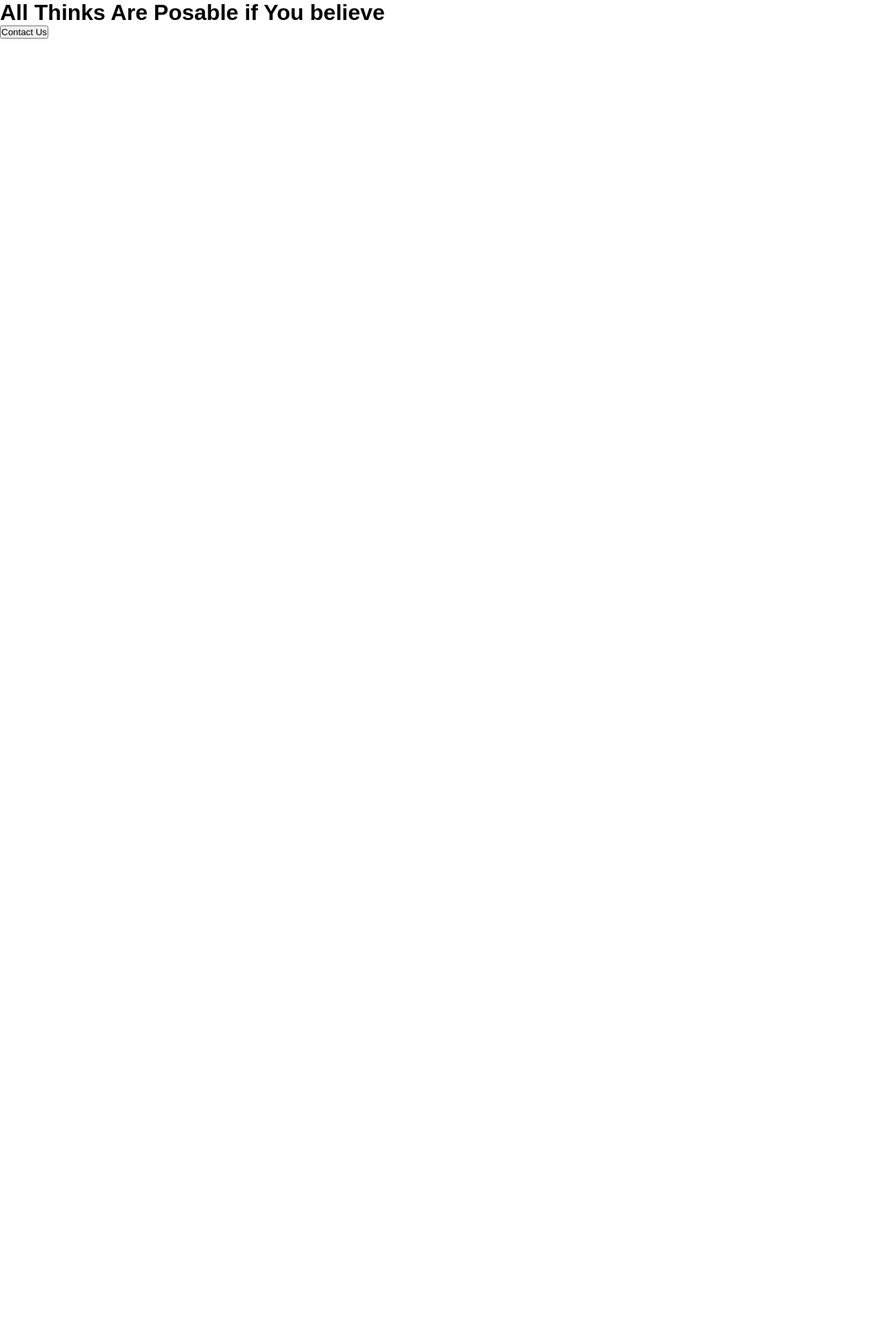
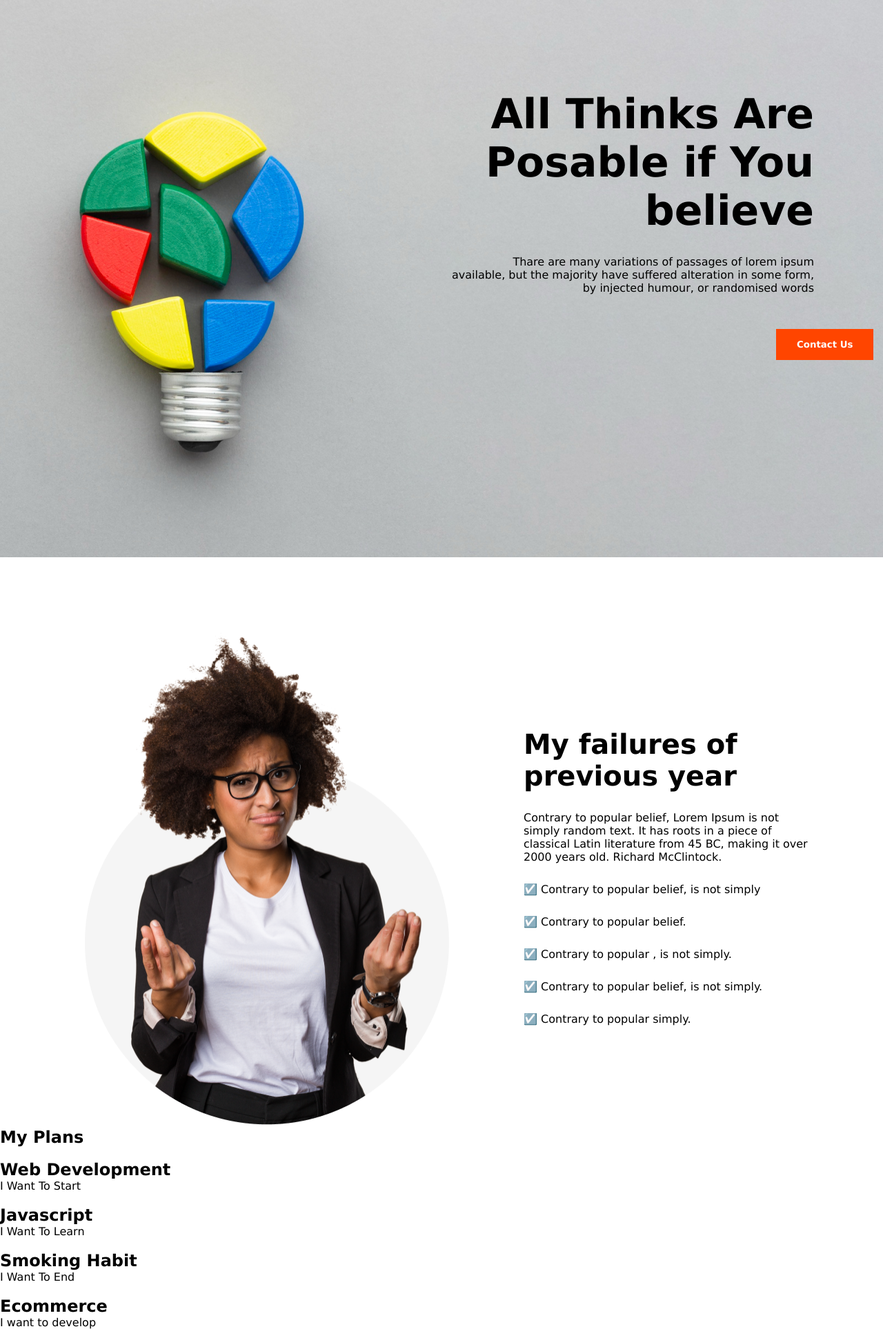
Before and after one commit to GitHridoy/new-year-new-me, a plain HTML site: page index.html in a window 1280 px wide. Shown: the whole page at 69% size. Before the commit the page ends 800 px from the top, so only its background shows below. Drawn offline with Linux system fonts and the light colour scheme.

Commit message:
edit icon and more

```diff
--- a/css/style.css
+++ b/css/style.css
@@ -1,5 +1,60 @@
 *{
     margin: 0;
     padding: 0;
-    font-family: sans-serif;
+    font-family: Verdana, Geneva, Tahoma, sans-serif
 }
+header{
+    width: 100%;
+    height: 808px;
+    background-image: url(../images/banner/banner2.png);
+
+
+}
+
+header .header-content{
+    padding-top: 130px;
+
+}
+.header-content .header-title{
+    text-align: right;
+    margin-right: 100px;
+    font-size: 60px;
+}
+.header-content .header-description{
+    margin-right: 100px;
+    text-align: right;
+    margin-top: 30px;
+
+}
+.header-content .btn{
+    margin-left: 1125px;
+    margin-top: 50px;
+    padding: 15px 30px;
+    background-color: orangered;
+    border: none;
+    color: white;
+    font-weight: bold;
+}
+
+/*my-fail*/
+.my-fail{
+    display: flex;
+    align-items: center;
+    margin-top: 100px;
+    gap: 90px;
+    padding: 0px 100px 0px 100px;
+}
+.my-fail .pic img{
+    width: 569px;
+    height: 723px;
+}
+.my-fail .text-title{
+    font-size: 40px;
+}
+.my-fail .text-des{
+    margin-top: 28px;
+}
+.my-fail li{
+    margin-top: 28px;
+    list-style-type: none;
+}
--- a/index.html
+++ b/index.html
@@ -9,12 +9,50 @@
 </head>
 <body>
     <header>
-      <h1 class="header-title">All Thinks Are Posable if You believe</h1>
-      <p class="header-description"></p>
+        <div class="header-content">
+      <h1 class="header-title">All Thinks Are<br> Posable if You<br> believe</h1>
+      <p class="header-description">Thare are many variations of passages of lorem ipsum<br> available, but the majority have suffered alteration in some form,<br> by injected humour, or randomised words</p>
       <button class="btn">Contact Us</button>
-
+    </div>
     </header>
     <main>
+        <div class="my-fail">
+              <div class="pic">
+                  <img src="images/person.png" alt="">
+              </div>
+              <div class="text">
+                    <h2 class="text-title">My failures of previous year</h2>
+                    <p class="text-des">Contrary to popular belief, Lorem Ipsum is not simply random text. It has roots in a piece of classical Latin literature from 45 BC, making it over 2000 years old. Richard McClintock.</p>
+                    <li>☑️ Contrary to popular belief, is not simply</li>
+                    <li>☑️ Contrary to popular belief.</li>
+                    <li>☑️ Contrary to popular , is not simply.</li>
+                    <li>☑️ Contrary to popular belief, is not simply.</li>
+                    <li>☑️ Contrary to popular simply.</li>
+              </div>
+        </div>
+        <div class="my-plans">
+              <h2 class="my-plans-title">My Plans</h2>
+              <div class="icon">
+                   <img src="" alt="">
+                   <h2 class="icon-title">Web Development</h2>
+                   <p class="icon-des">I Want To Start</p>
+              </div>
+              <div class="icon">
+                   <img src="" alt="">
+                   <h2 class="icon-title">Javascript</h2>
+                   <p class="icon-des">I Want To Learn</p>
+              </div>
+              <div class="icon">
+                   <img src="" alt="">
+                   <h2 class="icon-title">Smoking Habit</h2>
+                   <p class="icon-des">I Want To End</p>
+              </div>
+              <div class="icon">
+                   <img src="" alt="">
+                   <h2 class="icon-title">Ecommerce</h2>
+                   <p class="icon-des">I want to develop</p>
+              </div>
+        </div>
 
     </main>
     <footer>
```
